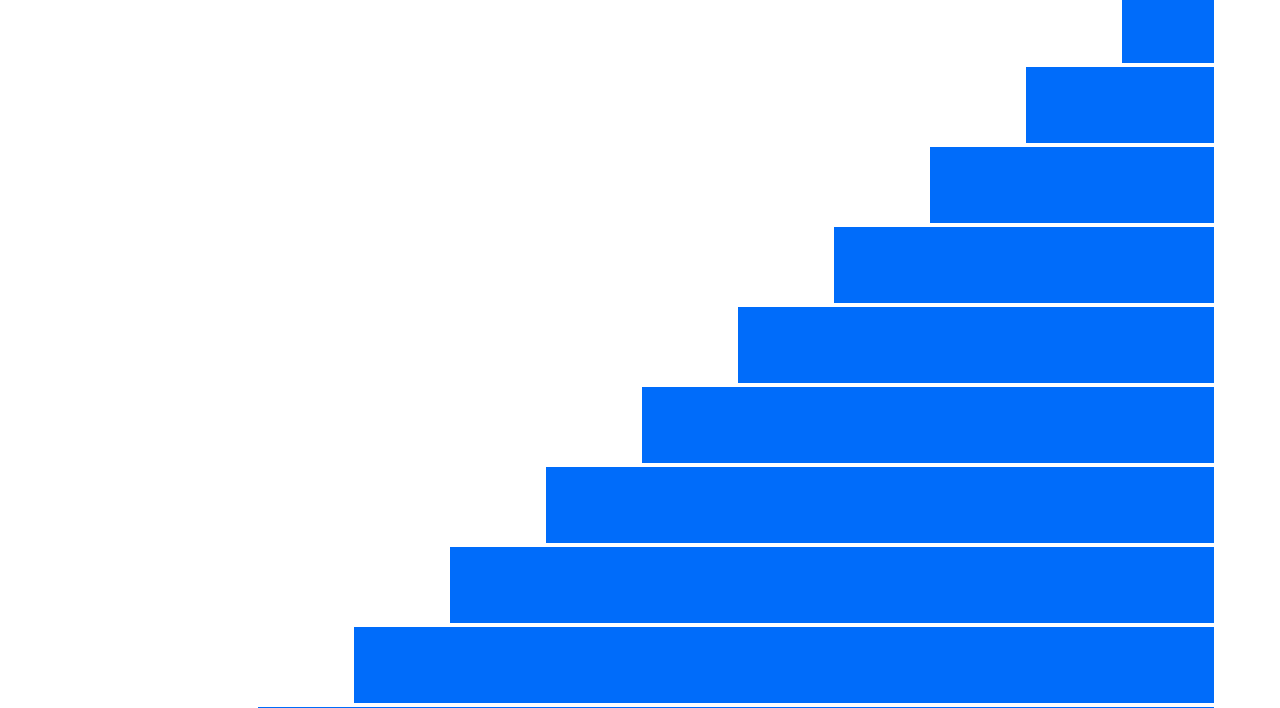
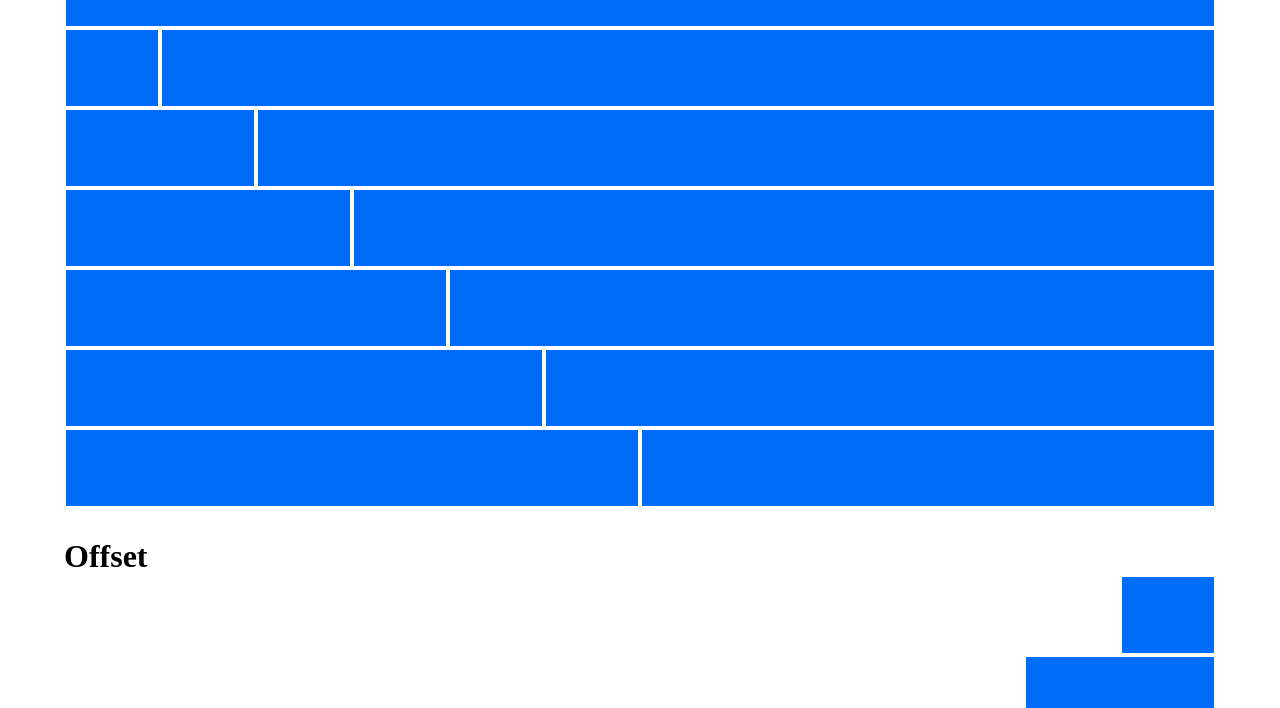
Before and after one commit to francistooth/html-css-12bool, a plain HTML site: page index.html in a window 1280 px wide. Shown: the part 519-1227 px from the top of the page. Drawn offline with Linux system fonts and the light colour scheme.

Commit message:
middle part updated

```diff
--- a/index.html
+++ b/index.html
@@ -79,11 +79,47 @@
                 </div>
             </div>
 
+            <!-- second part -->
+
+            <div class="padding-top-30 row">
+                <div class="col-12 debug">  </div>
+            </div>
+
+            <div class="row">
+                <div class="col-1 debug">  </div>
+                <div class="col-11 debug">  </div>
+            </div>
+
+            <div class="row">
+                <div class="col-2 debug">  </div>
+                <div class="col-10 debug">  </div>
+            </div>
+
+            <div class="row">
+                <div class="col-3 debug">  </div>
+                <div class="col-9 debug">  </div>
+            </div>
+
+            <div class="row">
+                <div class="col-4 debug">  </div>
+                <div class="col-8 debug">  </div>
+            </div>
+
+            <div class="row">
+                <div class="col-5 debug">  </div>
+                <div class="col-7 debug">  </div>
+            </div>
+
+            <div class="row">
+                <div class="col-6 debug">  </div>
+                <div class="col-6 debug">  </div>
+            </div>
+
+            <!-- offset 1st row -->
+
             <div>
                 <h1 class="padding-top-30"> Offset </h1>
             </div>
-
-            <!-- offset 1st row -->
 
             <div class="row">
                 <div class="col-1 debug offset-11"> </div>
```
